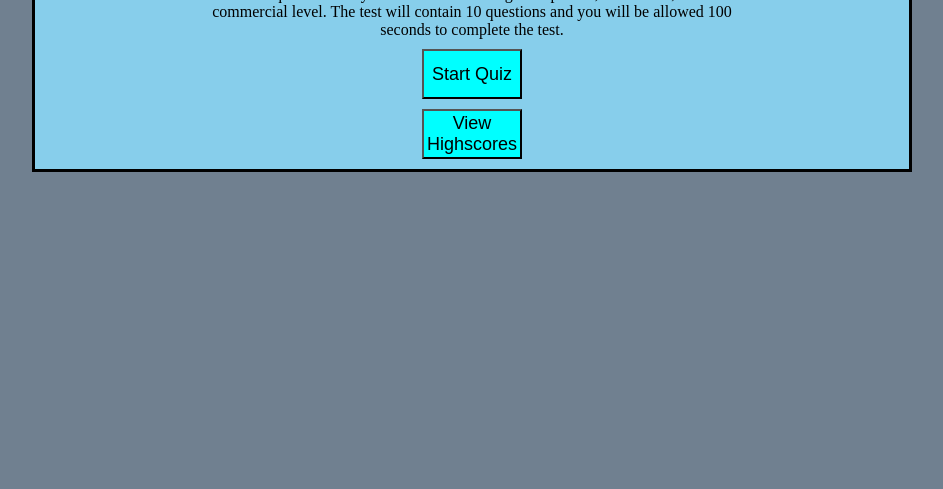
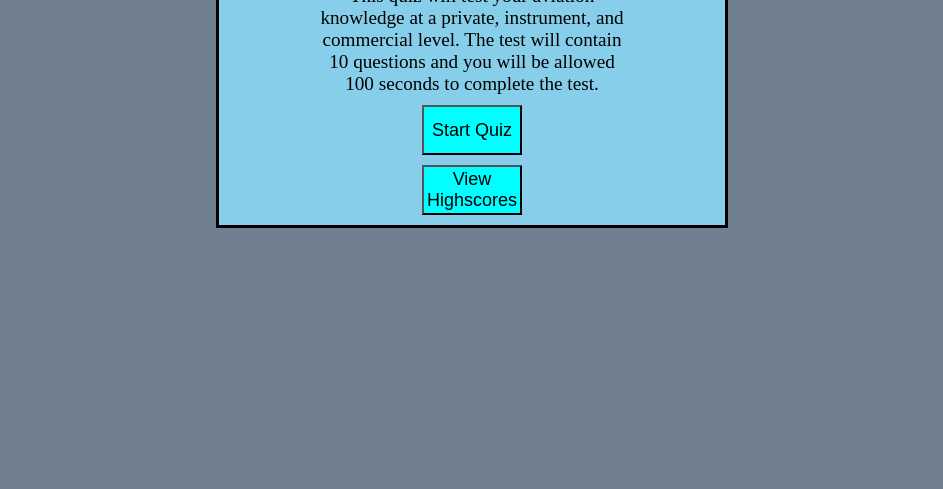
Before and after one commit to shawn220a/aviation_quiz, a plain HTML site: page index.html in a window 1280 px wide. Shown: the part 311-800 px from the top of the page, without its empty margins (168-1111 px from the left). Drawn offline with Linux system fonts and the light colour scheme.

Commit message:
Center main page and content

```diff
--- a/styles.css
+++ b/styles.css
@@ -6,7 +6,7 @@
 
 .home {
   justify-content: center;
-  margin: 20% 200px;
+  margin: 20% 30%;
   border: 3px solid black;
   max-width: 960px;
   background-color: skyblue;
@@ -20,6 +20,7 @@
 .home p {
   text-align: center;
   margin: 0 20%;
+  font-size: larger;
   background-color: skyblue;
 }
 
```
